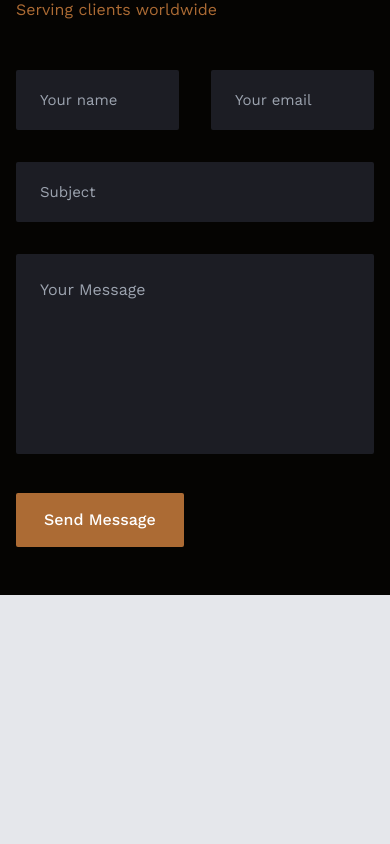
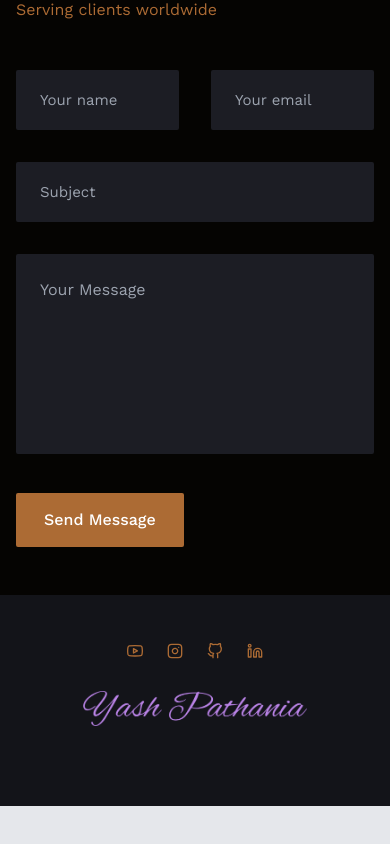
Before and after one commit to Yash24-03/Portfolio, a React (Create React App) app: page / in a window 390 px wide. Shown: the part 5445-6289 px from the top of the page. Built offline with nearby package versions, Linux system fonts and the light colour scheme; a web font is replaced by a local one.

Commit message:
second commit

```diff
--- a/package.json
+++ b/package.json
@@ -6,6 +6,7 @@
     "@testing-library/jest-dom": "^5.16.2",
     "@testing-library/react": "^12.1.4",
     "@testing-library/user-event": "^13.5.0",
+    "emailjs-com": "^3.2.0",
     "react": "^17.0.2",
     "react-dom": "^17.0.2",
     "react-scripts": "5.0.0",
@@ -36,6 +37,7 @@
     ]
   },
   "devDependencies": {
+    "@babel/plugin-proposal-private-property-in-object": "^7.21.11",
     "@heroicons/react": "^1.0.6",
     "autoprefixer": "^10.4.2",
     "framer-motion": "^6.2.8",
--- a/src/App.js
+++ b/src/App.js
@@ -9,6 +9,7 @@ import Skills from './componets/Skills';
 import Portfolio from './componets/Portfolio';
 import Projects from './componets/Projects';
 import Contact from './componets/Contact';
+import Footer from './componets/Footer';
 
 const App = () => {
   return <div>
@@ -19,6 +20,7 @@ const App = () => {
     <Skills/>
     <Portfolio/>
     <Contact/>
+    <Footer/>
     <div style={{height:'2000px'}}></div>
   </div>;
 };
--- a/src/componets/Contact.js
+++ b/src/componets/Contact.js
@@ -36,6 +36,7 @@ const Contact = () => {
                     <h4 className=" font-body text-xl mb-1">{title}</h4>
                     <p className="mb-1">{subtitle}</p>
                     <p className="text-accent font-normal">{description}</p>
+
                   </div>
                 </div>
               );
--- /dev/null
+++ b/src/componets/Footer.js
@@ -0,0 +1,34 @@
+import React from "react";
+import { social } from "../data";
+import Logo from "../assets/img/logo.png"
+
+const Footer = () => {
+  return (
+    <footer className="bg-tertiary py-12">
+      <div className="container mx-auto">
+        <div
+          className="flex flex-col lg:flex-row space-y-0 lg:space-y-0
+            items-center justify-between"
+        >
+          {/* social icons */}
+          <div className="flex space-x-6 items-center justify-center">
+            {social.map((item, index) => {
+              const { href, icon } = item;
+              return (
+                <a className="text-accent text-base" href={href} key={index}>
+                  {icon}
+                </a>
+              );
+            })}
+          </div>
+          {/* logo */}
+          <div>
+            <img src={Logo} className= "w-56 h-auto py-8" alt=""/>
+          </div>
+        </div>
+      </div>
+    </footer>
+  );
+};
+
+export default Footer;
--- a/src/data.js
+++ b/src/data.js
@@ -3,13 +3,13 @@ import {
   FiYoutube,
   FiInstagram,
   FiGithub,
-  FiDribbble,
   FiLayout,
   FiSettings,
   FiPenTool,
   FiTag,
   FiMail,
   FiMapPin,
+  FiLinkedin,
 } from 'react-icons/fi';
 
 // companies icons
@@ -85,7 +85,7 @@ export const social = [
     href: '',
   },
   {
-    icon: <FiDribbble />,
+    icon: <FiLinkedin />,
     href: '',
   },
 ];
@@ -257,7 +257,7 @@ export const contact = [
     icon: <FiMail />,
     title: 'Have a question?',
     subtitle: 'I am here to help you.',
-    description: 'Email me at hello@youremail.com',
+    description: 'Email me at yashpathania400@gmail.com',
   },
   {
     icon: <FiMapPin />,
```
Also changed, not shown: 1 other file (tests, documents, lock files or other folders).
